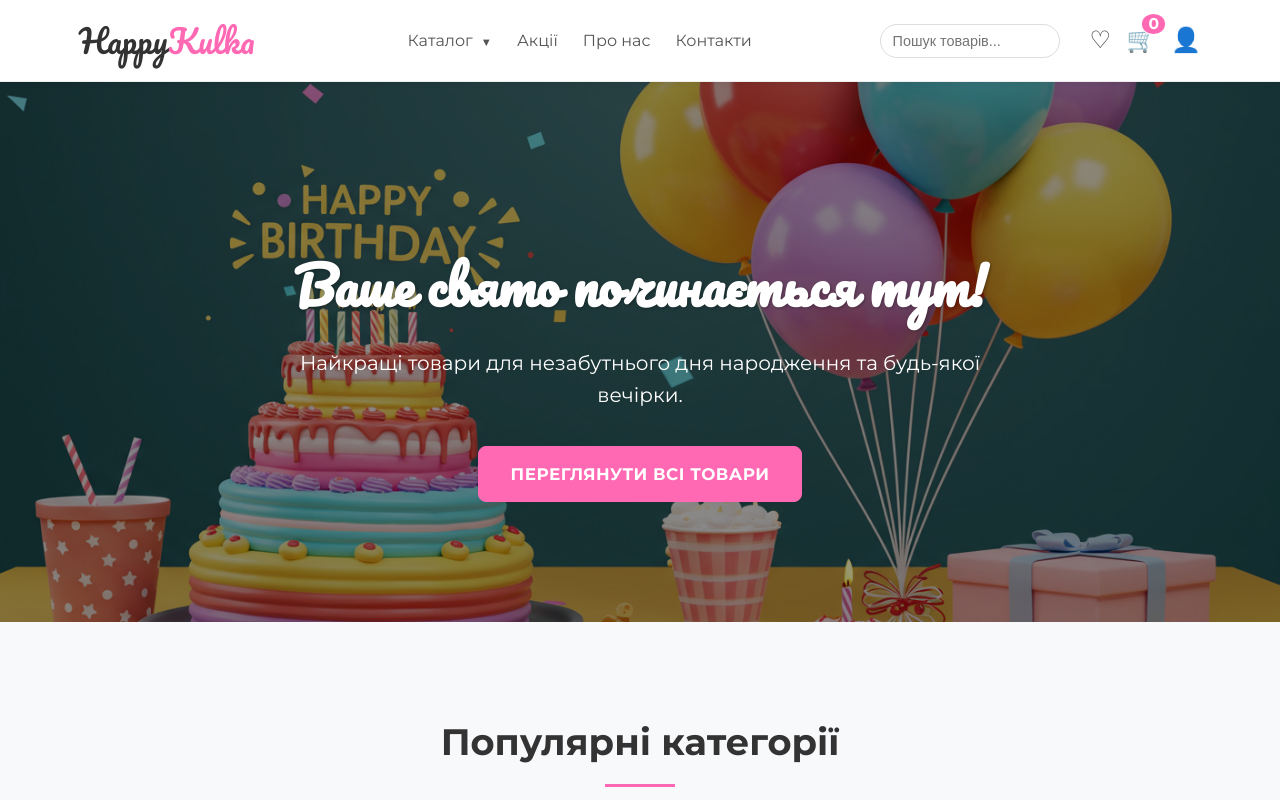
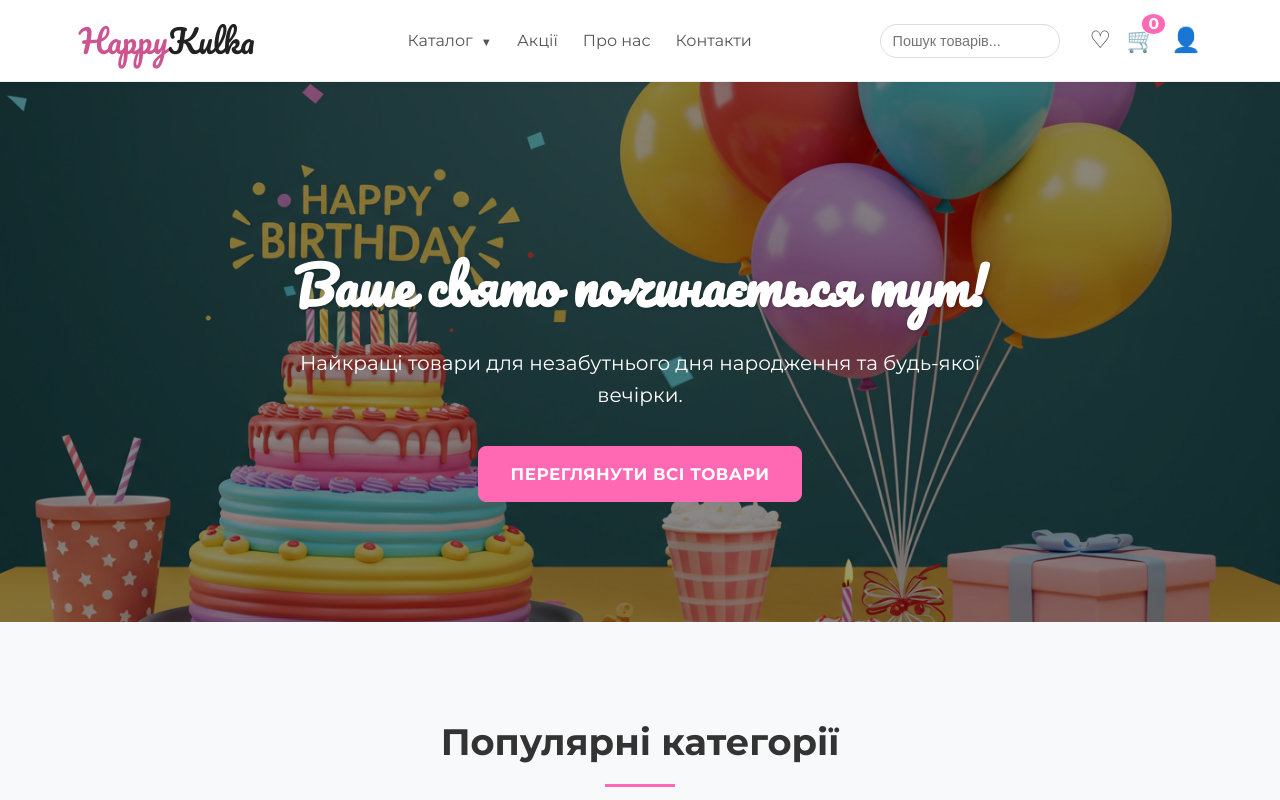
Before and after one commit to QuestionGame/balloon, a plain HTML site: page index.html in a window 1280 px wide. In both pictures the pointer is over the element "HappyKulka". Shown: the top 800 px of the page. Drawn offline with Linux system fonts and the light colour scheme; no server answers.

Commit message:
Logo fix

```diff
--- a/css/header-style.css
+++ b/css/header-style.css
@@ -18,15 +18,26 @@ header .container {
 .logo-link {
     text-decoration: none;
 }
-
 .logo-text {
     font-family: 'Pacifico', cursive;
     font-size: 2em;
     color: #333;
+    transition: filter 0.3s ease;
 }
 
 .logo-text-accent {
     color: #ff69b4;
+    transition: filter 0.3s ease;
+}
+.logo-link:hover .logo-text {
+    color: #ff69b4;
+    filter: brightness(0.8);
+    transition: color 0.5s cubic-bezier(0.4,0,0.2,1), filter 0.5s cubic-bezier(0.4,0,0.2,1);
+}
+.logo-link:hover .logo-text-accent {
+    color: #333;
+    filter: brightness(0.8);
+    transition: color 0.5s cubic-bezier(0.4,0,0.2,1), filter 0.5s cubic-bezier(0.4,0,0.2,1);
 }
 
 header nav ul {
```
